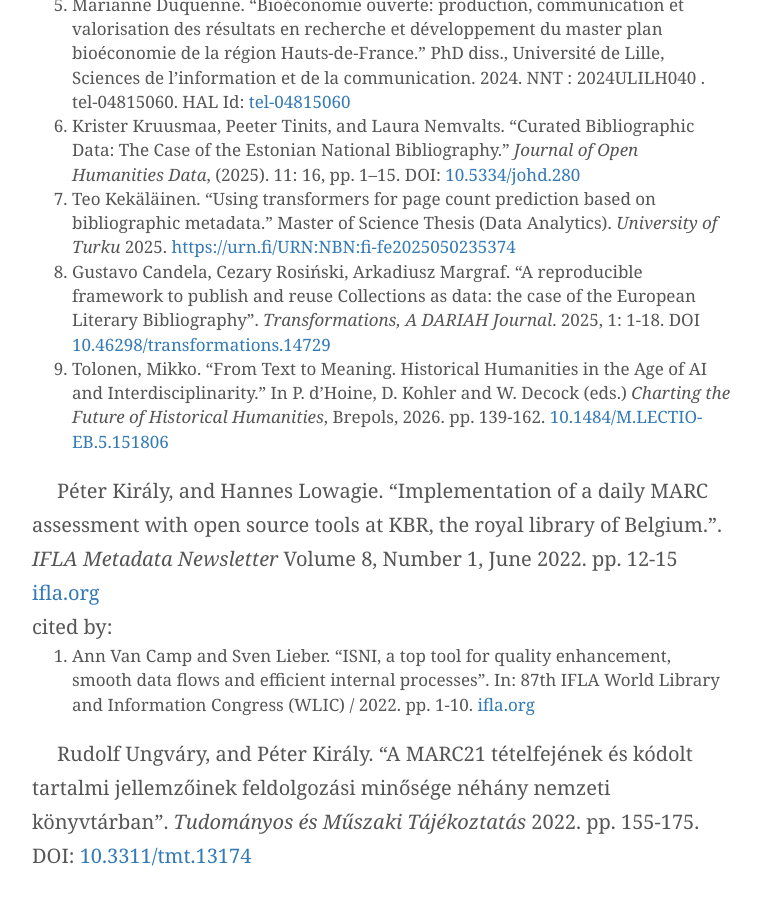
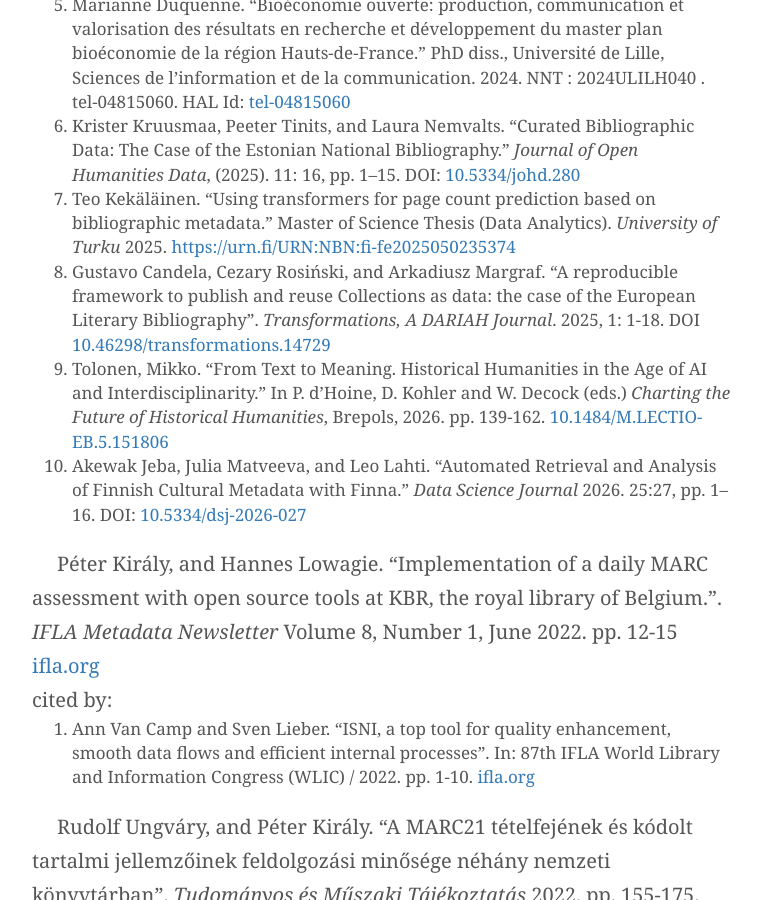
Before and after one commit to pkiraly/pkiraly.github.io, a Jekyll site: the page built from about.md, in a window 1280 px wide and 900 px high, scrolled down 19400 px. Shown: the whole window, without its empty margins (258-1019 px from the left). Built offline with Jekyll 4.4.1, drawn with Linux system fonts in a browser that asks for light colours; nearby versions of some CDN libraries; some web fonts are replaced; comment, search, counter and statistics services are not loaded.

Commit message:
Add Jeba-Matveeva-Lahti, 2026

```diff
--- a/about.md
+++ b/about.md
@@ -161,7 +161,6 @@ cited by:<br/>
 37. Dwi Fajar Saputra, Taufik Asmiyanto, and Nina Mayesti. 2026. “When metadata is not enough: Repository interoperability in a national library open-source discovery platform.” _Scire: Representación y Organización Del Conocimiento_ 32 (1): 25–36. [10.54886/scire.v32i1.5141](https://doi.org/10.54886/scire.v32i1.5141).
 38. Mengke Zhao, Qiaoyin Mo, and Fang Liu. “A Systematic Review of Metadata Quality Assessment for Cultural Heritage Digital Resources.” Paper presented at 17th International Conference on Applied Human Factors and Ergonomics (AHFE 2026). _Usability and User Experience_, Vol. 232, 2026, pp. 175–184. [10.54941/ahfe1008046](https://doi.org/10.54941/ahfe1008046).
 
-
 Péter Király, Juliane Stiller, Valentine Charles, Werner Bailer, and Nuno Freire. “Evaluating Data Quality in Europeana: Metrics for Multilinguality.” In *Metadata and Semantic Research 2019. 12th International Conference, MTSR 2018, Limassol, Cyprus, October 23-26, 2018, Revised Selected Papers* (Communications in Computer and Information Science, volume 846) Published by Springer, 2019. pp. 199–211. DOI: [10.1007/978-3-030-14401-2_19](https://doi.org/10.1007/978-3-030-14401-2_19)<br/>
 cited by:<br/>
 1. Nuno Freire and Antoine Isaac. "Technical usability of Wikidata’s linked data." In International Conference on Business Information Systems, pp. 556-567. Springer, Cham, 2019. DOI: [10.1007/978-3-030-36691-9_47](https://doi.org/10.1007/978-3-030-36691-9_47)
@@ -257,8 +256,9 @@ cited by:<br/>
 5. Marianne Duquenne. "Bioéconomie ouverte: production, communication et valorisation des résultats en recherche et développement du master plan bioéconomie de la région Hauts-de-France." PhD diss., Université de Lille, Sciences de l’information et de la communication. 2024. NNT : 2024ULILH040 . tel-04815060. HAL Id: [tel-04815060](https://theses.hal.science/tel-04815060v1)
 6. Krister Kruusmaa, Peeter Tinits, and Laura Nemvalts. "Curated Bibliographic Data: The Case of the Estonian National Bibliography." _Journal of Open Humanities Data_, (2025). 11: 16, pp. 1–15. DOI: [10.5334/johd.280](https://doi.org/10.5334/johd.280)
 7. Teo Kekäläinen. "Using transformers for page count prediction based on bibliographic metadata." Master of Science Thesis (Data Analytics). _University of Turku_ 2025. [https://urn.fi/URN:NBN:fi-fe2025050235374](https://urn.fi/URN:NBN:fi-fe2025050235374)
-8. Gustavo Candela, Cezary Rosiński, Arkadiusz Margraf. "A reproducible framework to publish and reuse Collections as data: the case of the European Literary Bibliography". _Transformations, A DARIAH Journal_. 2025, 1: 1-18. DOI [10.46298/transformations.14729](https://doi.org/10.46298/transformations.14729)
+8. Gustavo Candela, Cezary Rosiński, and Arkadiusz Margraf. "A reproducible framework to publish and reuse Collections as data: the case of the European Literary Bibliography". _Transformations, A DARIAH Journal_. 2025, 1: 1-18. DOI [10.46298/transformations.14729](https://doi.org/10.46298/transformations.14729)
 9. Tolonen, Mikko. "From Text to Meaning. Historical Humanities in the Age of AI and Interdisciplinarity." In P. d’Hoine, D. Kohler and W. Decock (eds.) _Charting the Future of Historical Humanities_, Brepols, 2026. pp. 139-162. [10.1484/M.LECTIO-EB.5.151806](https://doi.org/10.1484/M.LECTIO-EB.5.151806)
+10. Akewak Jeba, Julia Matveeva, and Leo Lahti. "Automated Retrieval and Analysis of Finnish Cultural Metadata with Finna." _Data Science Journal_ 2026. 25:27, pp. 1–16. DOI: [10.5334/dsj-2026-027](https://doi.org/10.5334/dsj-2026-027)
 
 Péter Király, and Hannes Lowagie. "Implementation of a daily MARC assessment with open source tools at KBR, the royal library of Belgium.". *IFLA Metadata Newsletter* Volume 8, Number 1, June 2022. pp. 12-15 [ifla.org](https://repository.ifla.org/bitstream/123456789/1976/1/IFLA_Metadata_Newsletter_June_2022.pdf)<br/>
 cited by:<br/>
```
